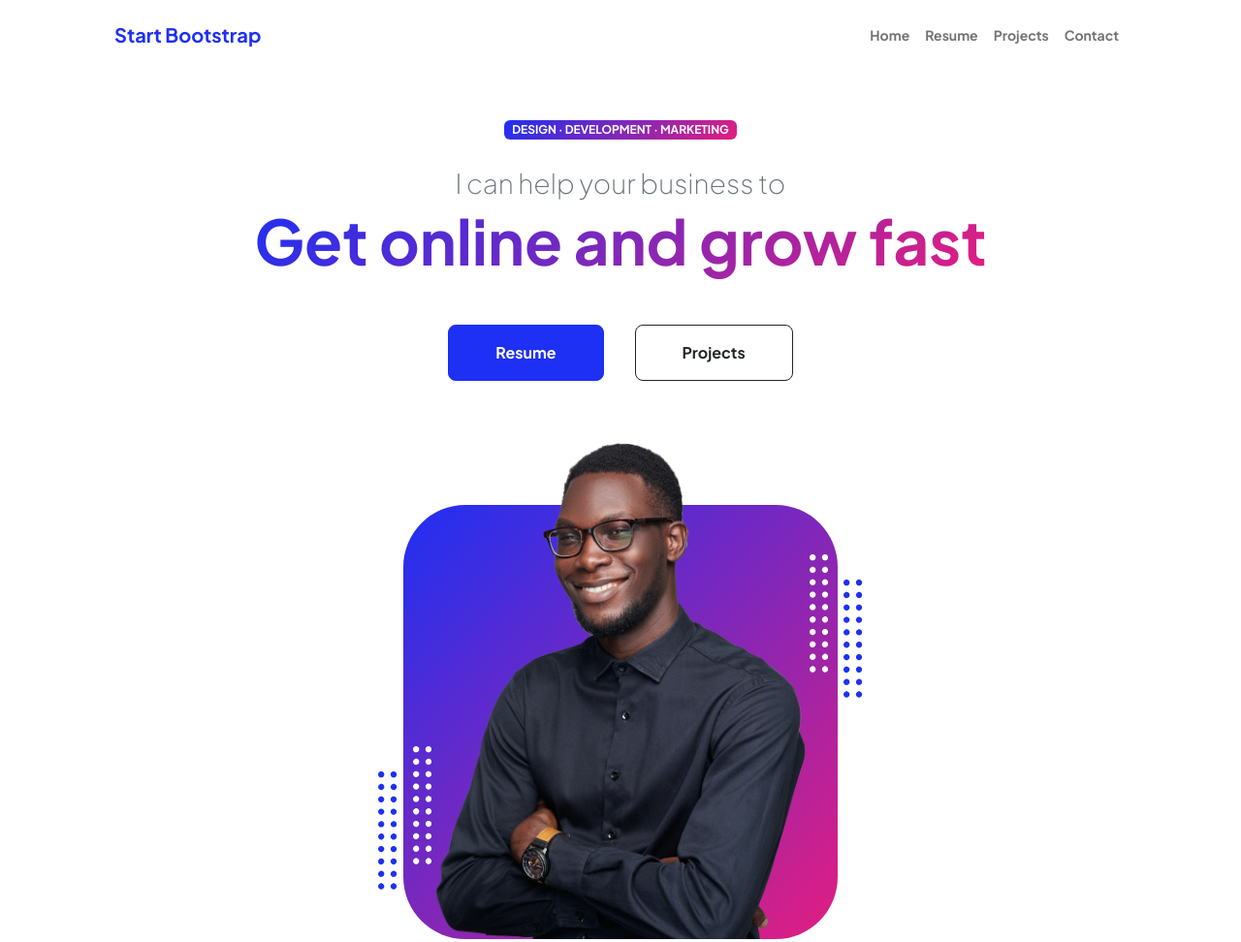
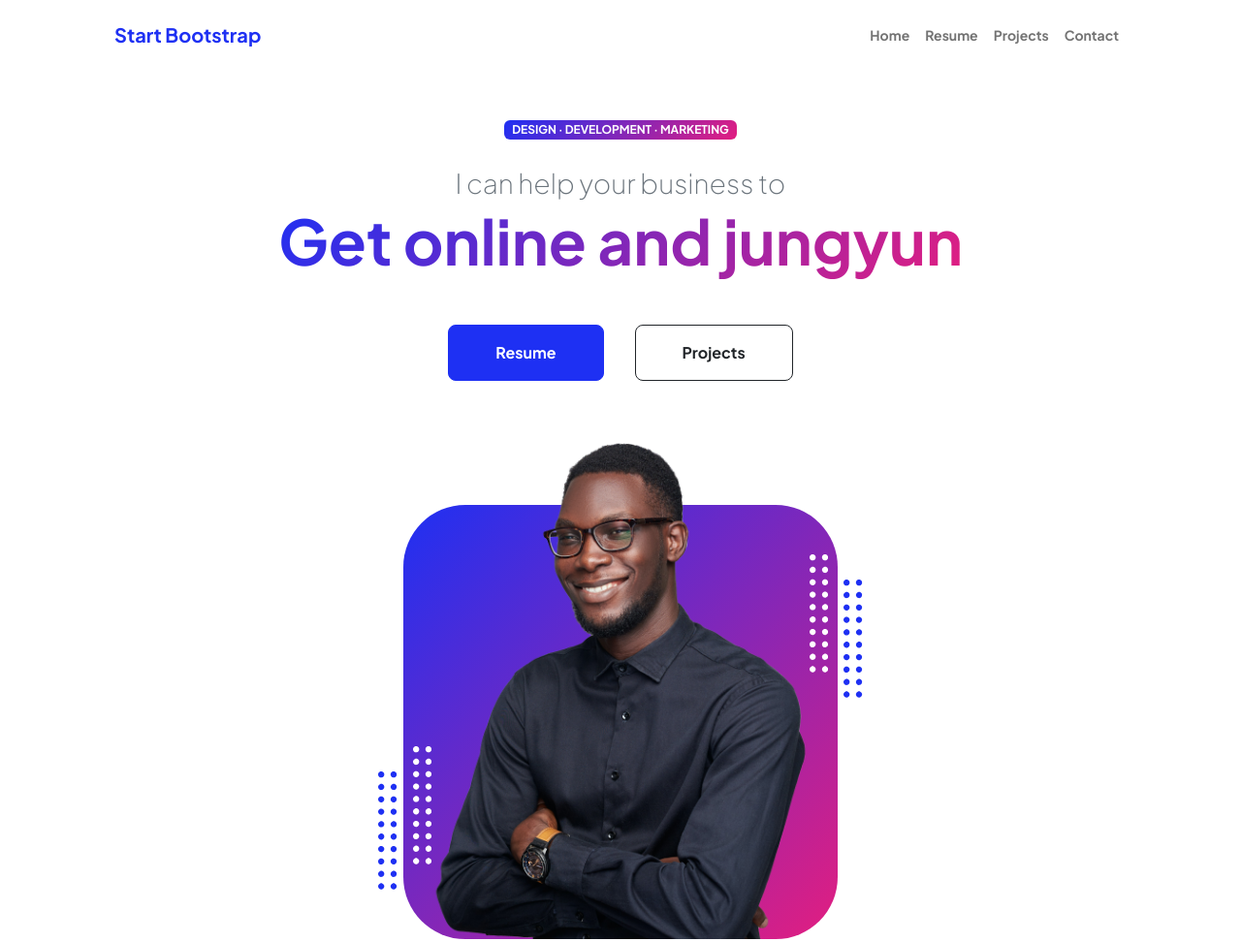
Before and after one commit to ahnjungyun/katina.github.io, a plain HTML site: page index.html in a window 1280 px wide. Shown: the top 972 px of the page at 97% size. Drawn offline with nearby package versions, Linux system fonts and the light colour scheme.

```diff
--- a/index.html
+++ b/index.html
@@ -43,7 +43,7 @@
                             <div class="text-center text-xxl-start">
                                 <div class="badge bg-gradient-primary-to-secondary text-white mb-4"><div class="text-uppercase">Design &middot; Development &middot; Marketing</div></div>
                                 <div class="fs-3 fw-light text-muted">I can help your business to</div>
-                                <h1 class="display-3 fw-bolder mb-5"><span class="text-gradient d-inline">Get online and grow fast</span></h1>
+                                <h1 class="display-3 fw-bolder mb-5"><span class="text-gradient d-inline">Get online and jungyun</span></h1>
                                 <div class="d-grid gap-3 d-sm-flex justify-content-sm-center justify-content-xxl-start mb-3">
                                     <a class="btn btn-primary btn-lg px-5 py-3 me-sm-3 fs-6 fw-bolder" href="resume.html">Resume</a>
                                     <a class="btn btn-outline-dark btn-lg px-5 py-3 fs-6 fw-bolder" href="projects.html">Projects</a>
```
